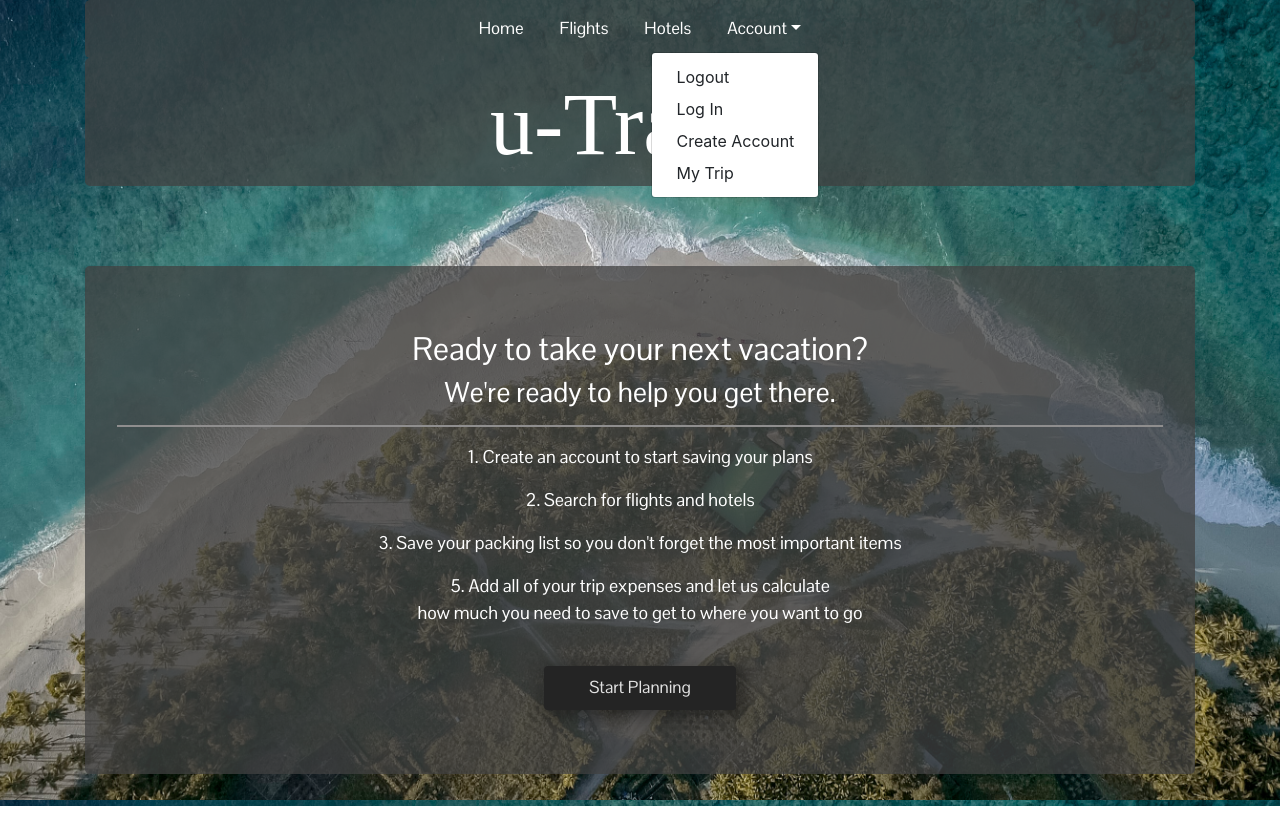
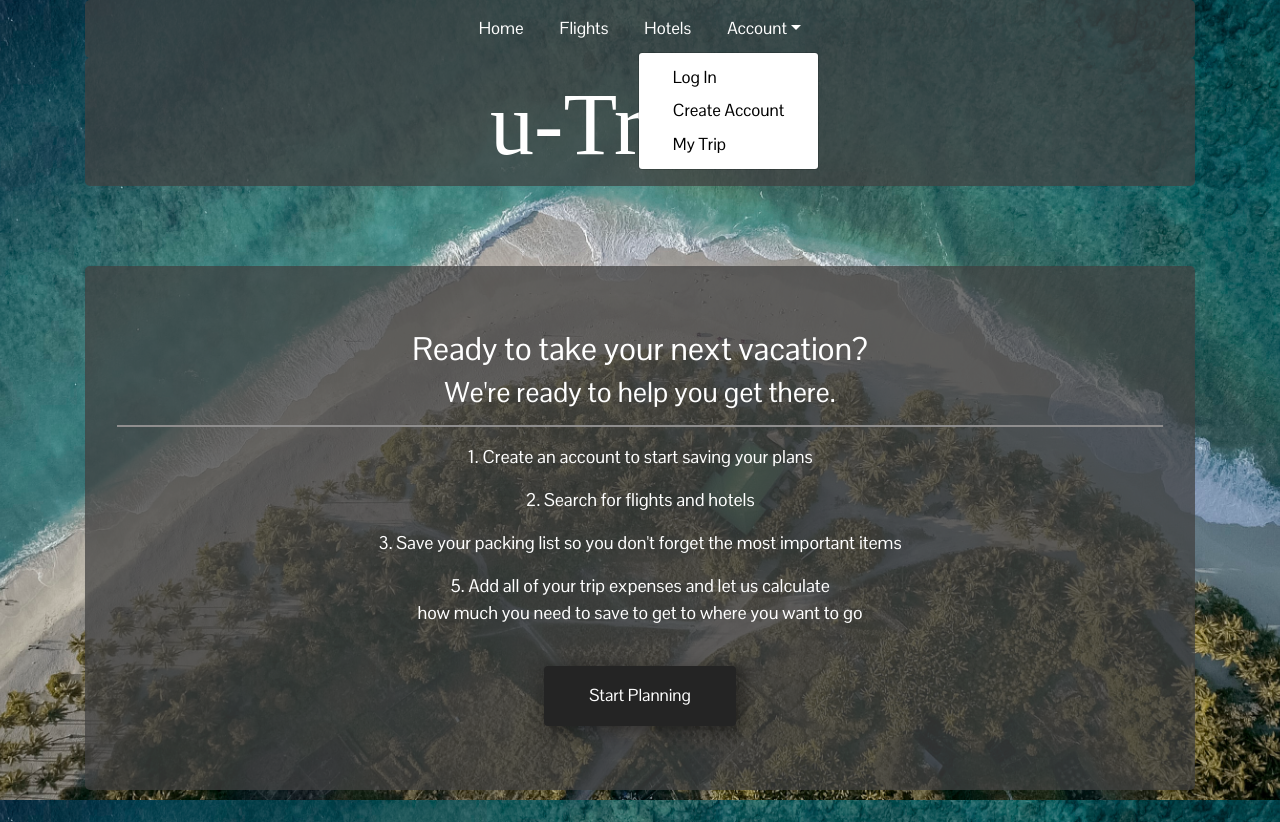
Before and after one commit to joditivis/U-Travel, a React (Create React App) app in the folder client/: page / in a window 1280 px wide. Both pictures are taken after a click on the link "Account". Built offline with nearby package versions, Linux system fonts and the light colour scheme; no server answers; a web font is replaced by a local one.

Commit message:
refactored all href routes to use Link (#41)
Co-authored-by: Alix Grillo <alix.grillo2+github@gmail.com>

```diff
--- a/client/src/components/HomePage/HomeInstructionsCard.js
+++ b/client/src/components/HomePage/HomeInstructionsCard.js
@@ -1,5 +1,6 @@
 import React from 'react';
 import { Jumbotron, Container, Button } from 'reactstrap';
+import { Link } from "react-router-dom";
 import './style.css';
 
 const InstructionsCard = (props) => {
@@ -17,7 +18,9 @@ const InstructionsCard = (props) => {
         <br></br>
         how much you need to save to get to where you want to go</p>
         <br></br>
-          <Button id="start-planning" color="primary" href='/createaccount'>Start Planning</Button>
+          <Button id="start-planning" color="primary">
+          <Link to={`/createaccount`} className="nav-link">
+            Start Planning</Link></Button>
       </Jumbotron>
     </Container>
     </div>
--- a/client/src/components/NavBar/NavBar.js
+++ b/client/src/components/NavBar/NavBar.js
@@ -1,5 +1,5 @@
-import React, { useState, Component } from 'react';
-import axios from 'axios';
+import React, { useState, Component } from "react";
+import axios from "axios";
 import {
   Collapse,
   Navbar,
@@ -12,31 +12,33 @@ import {
   DropdownMenu,
   DropdownItem,
   Container
-} from 'reactstrap';
+} from "reactstrap";
 import { Link } from "react-router-dom";
 import "./style.css";
 
-
 class NavbarComponent extends Component {
   constructor() {
-        super()
-        this.logout = this.logout.bind(this)
+    super();
+    this.logout = this.logout.bind(this);
   }
 
   logout(event) {
-        event.preventDefault()
-        console.log('logging out')
-        axios.post('/user/logout').then(response => {
-          console.log(response.data)
+    event.preventDefault();
+    console.log("logging out");
+    axios
+      .post("/user/logout")
+      .then(response => {
+        console.log(response.data);
         if (response.status === 200) {
           this.props.updateUser({
             loggedIn: false,
             username: null
+          });
+        }
       })
-          }
-        }).catch(error => {
-            console.log('Logout error')
-        })
+      .catch(error => {
+        console.log("Logout error");
+      });
   }
 
   // Navbar dropdown toggler
@@ -53,10 +55,9 @@ class NavbarComponent extends Component {
     this.setIsOpen(!this.isOpen);
   }
 
-
   render() {
-        // const loggedIn = this.props.loggedIn;
-        console.log('navbar render, props: ')
+    const loggedIn = this.props.loggedIn;
+    console.log("navbar render, props: ");
     console.log(this.props);
 
     return (
@@ -67,48 +68,56 @@ class NavbarComponent extends Component {
             <Collapse isOpen={false} navbar>
               <Nav className="mr-auto nav" navbar>
                 <NavItem>
-                  {/* <NavLink className="nav-link" href="/">Home</NavLink> */}
-                  <Link to={`/`} className="nav-link">Home</Link>
+                  <Link to={`/`} className="nav-link">
+                    Home
+                  </Link>
                 </NavItem>
                 <NavItem>
-                  {/* <NavLink className="nav-link" href="/flightSearchPage">Flights</NavLink> */}
-                  <Link to={`/flightSearchPage`} className="nav-link">Flights</Link>
+                  <Link to={`/flightSearchPage`} className="nav-link">
+                    Flights
+                  </Link>
                 </NavItem>
                 <NavItem>
-                  <NavLink className="nav-link" href="/hotelSearchPage">Hotels</NavLink>
+                  <Link to={`/hotelSearchPage`} className="nav-link">
+                    Hotels
+                  </Link>
                 </NavItem>
                 {/* <NavItem>
-                  <NavLink href="#">Cars</NavLink>
+                  <Link to={`/#`} className="nav-link">Cars</Link>
                 </NavItem> */}
                 {/* <NavItem>
-                  <NavLink href="#">Things To Do</NavLink>
+                  <Link to={`/#`} className="nav-link">Things To Do</Link>
                 </NavItem> */}
 
                 <UncontrolledDropdown nav inNavbar>
                   <DropdownToggle nav caret>
                     Account
                   </DropdownToggle>
+
+                  {loggedIn ? (
                     <DropdownMenu right>
-                    {/* { loggedIn ? ( */}
-                      <DropdownItem
-                        onClick={this.logout}>
-                        Logout
+                      <DropdownItem onClick={this.logout}>Logout</DropdownItem>
+                    </DropdownMenu>
+                  ) : (
+                    <DropdownMenu right>
+                      <DropdownItem>
+                        <Link to={`/login`} className="nav-link-dark">
+                          Log In
+                        </Link>
                       </DropdownItem>
-                    {/* ) : ( */}
-                      <DropdownItem href="/login">
-                        Log In
+                      <DropdownItem>
+                        <Link to={`/createaccount`} className="nav-link-dark">
+                          Create Account
+                        </Link>
                       </DropdownItem>
-
-                      <DropdownItem href="/createaccount">
-                        Create Account
+                      <DropdownItem>
+                        <Link to={`/userpage`} className="nav-link-dark">
+                        My Trip
+                        </Link>
                       </DropdownItem>
-                      <DropdownItem href="/userpage">
-                        My Trip
-                      </DropdownItem>
-                    {/* )} */}
                     </DropdownMenu>
+                  )}
                 </UncontrolledDropdown>
-
               </Nav>
             </Collapse>
           </Navbar>
--- a/client/src/components/NavBar/style.css
+++ b/client/src/components/NavBar/style.css
@@ -15,6 +15,18 @@
     font-size: 17px;
 }
 
+.nav-link-dark {
+    color: rgb(0, 0, 0);
+    margin-left: 10px;
+    margin-right: 10px;
+    font-family: 'Pontano Sans', sans-serif;
+    font-size: 17px;
+}
+
 .nav-link:hover {
     color: rgb(0, 0, 0);
 }
+
+.nav-link-dark:hover {
+    color: rgb(0, 0, 0);
+}
```
Also changed, not shown: 1 other file (tests, documents, lock files or other folders). Lines whose indentation alone changed are shown as unchanged.
